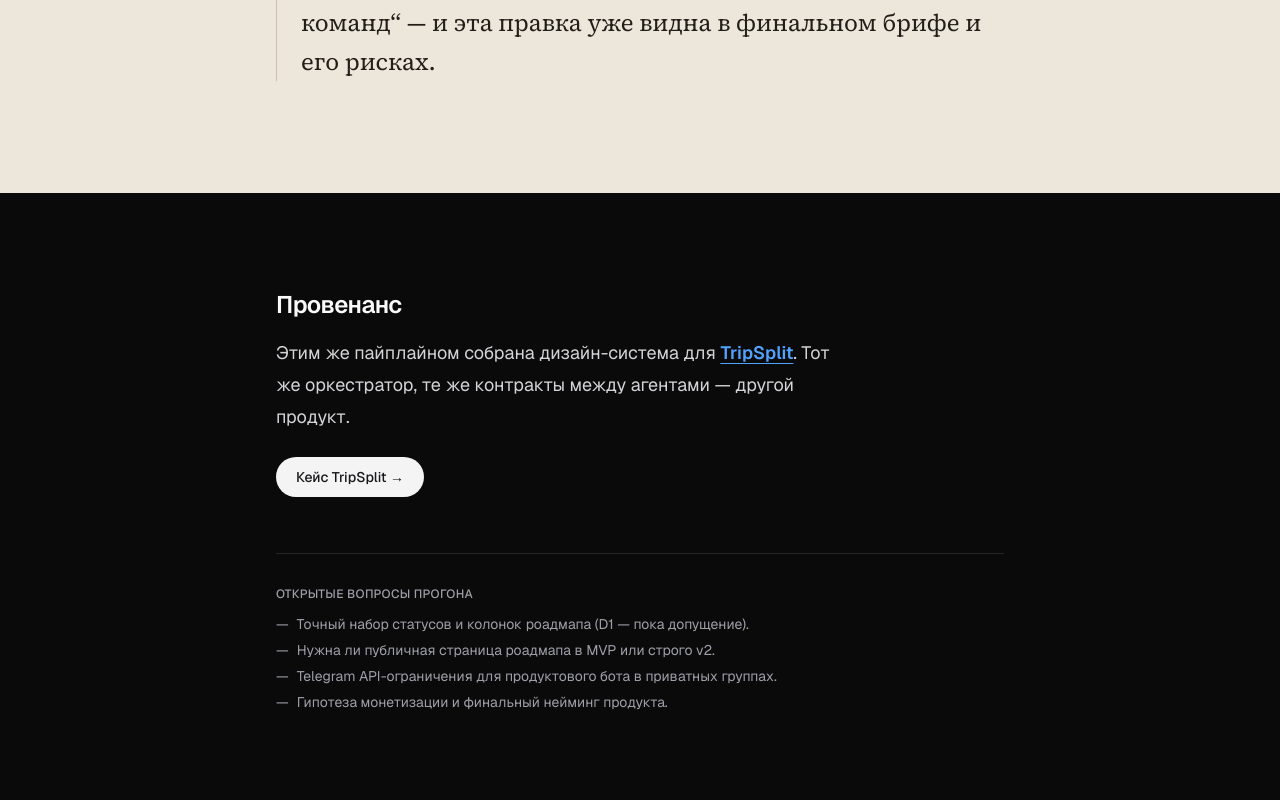
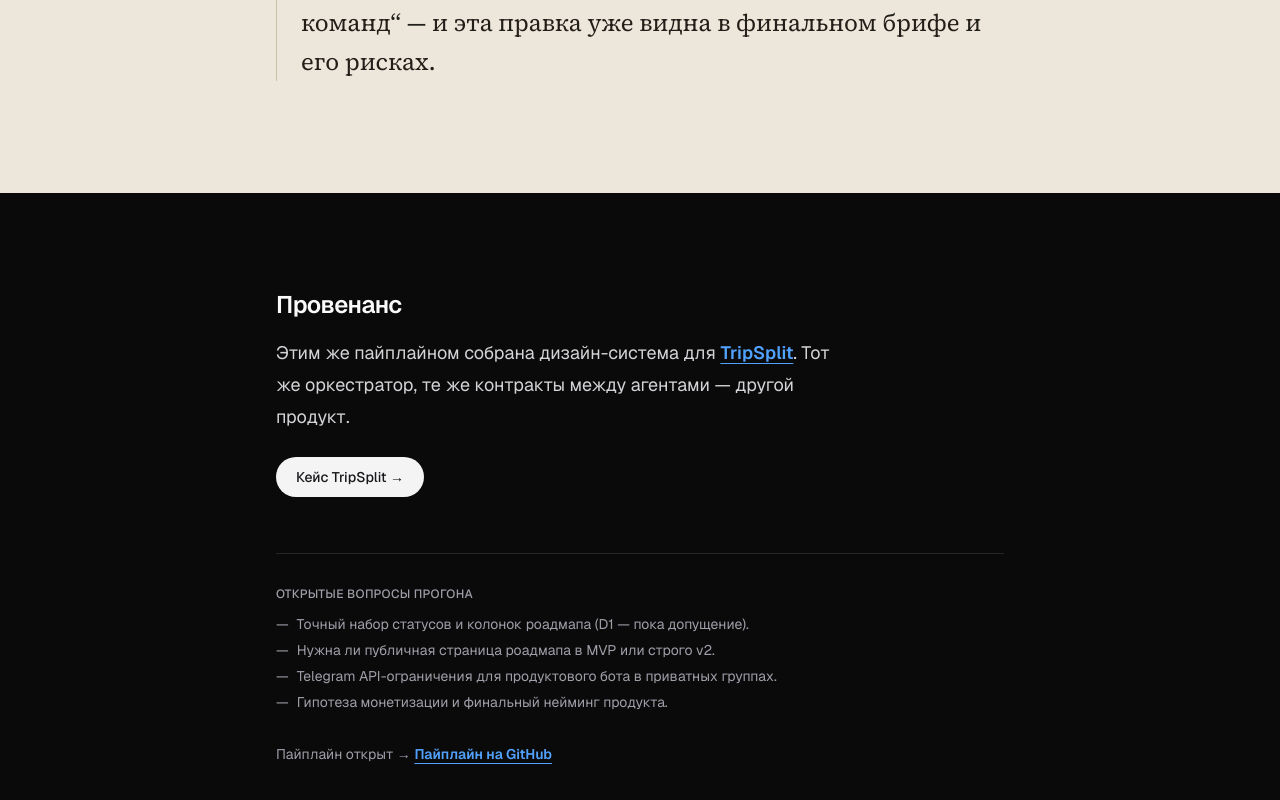
Before and after one commit to tirsistris/agentic-os, a Next.js app: page / in a window 1280 px wide. Shown: the part 4979-5779 px from the top of the page. Built offline with nearby package versions, Linux system fonts and the light colour scheme.

Commit message:
add link to open-source pipeline repo in provenance section

```diff
--- a/app/components/Provenance.tsx
+++ b/app/components/Provenance.tsx
@@ -48,6 +48,18 @@ export default function Provenance({
           ))}
         </ul>
       </div>
+
+      <p className="mt-8 text-sm text-zinc-400">
+        Пайплайн открыт →{" "}
+        <a
+          href="https://github.com/tirsistris/agentic-design-pipeline"
+          target="_blank"
+          rel="noopener noreferrer"
+          className="font-semibold text-blue-400 underline underline-offset-4 hover:text-blue-300"
+        >
+          Пайплайн на GitHub
+        </a>
+      </p>
     </section>
   );
 }
```
